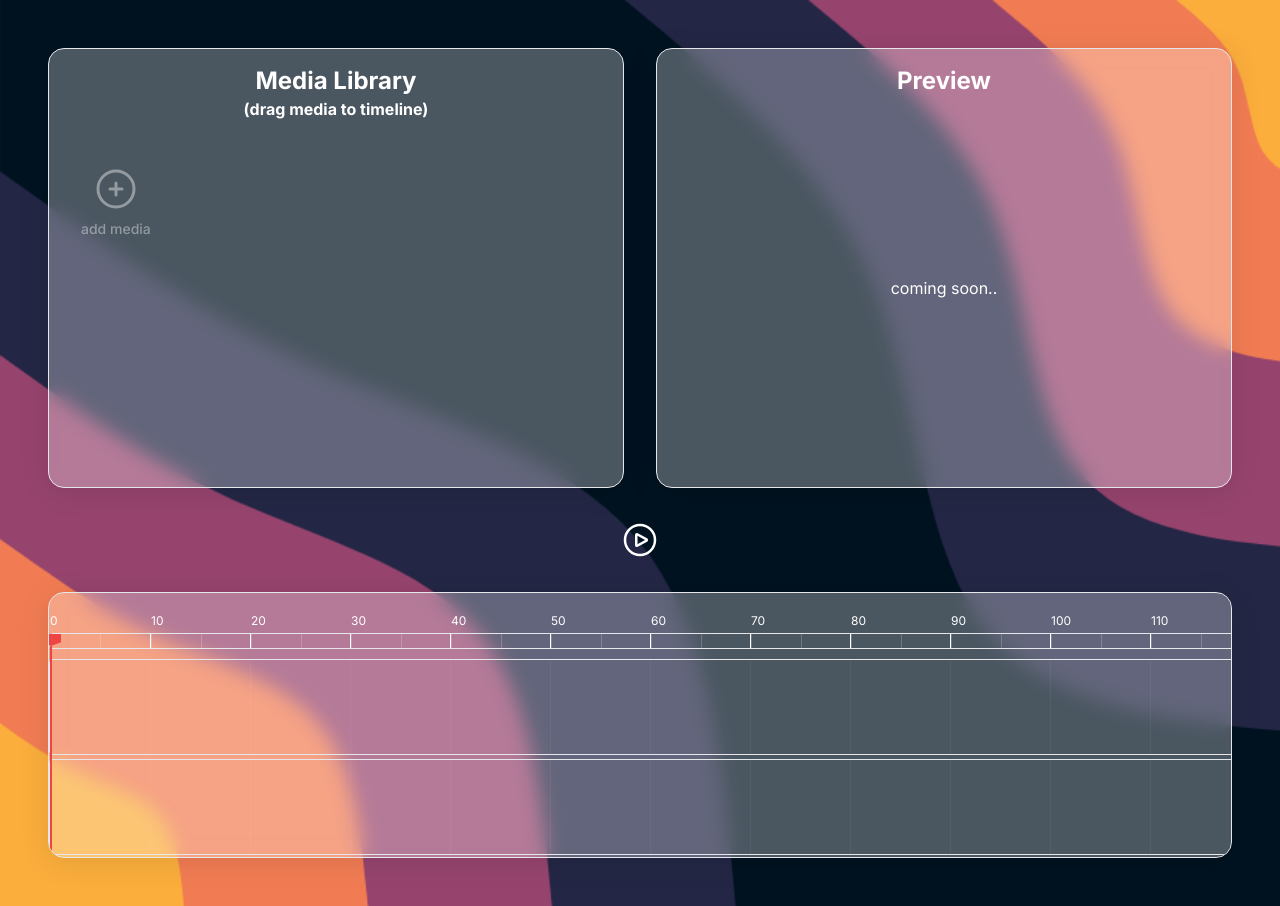
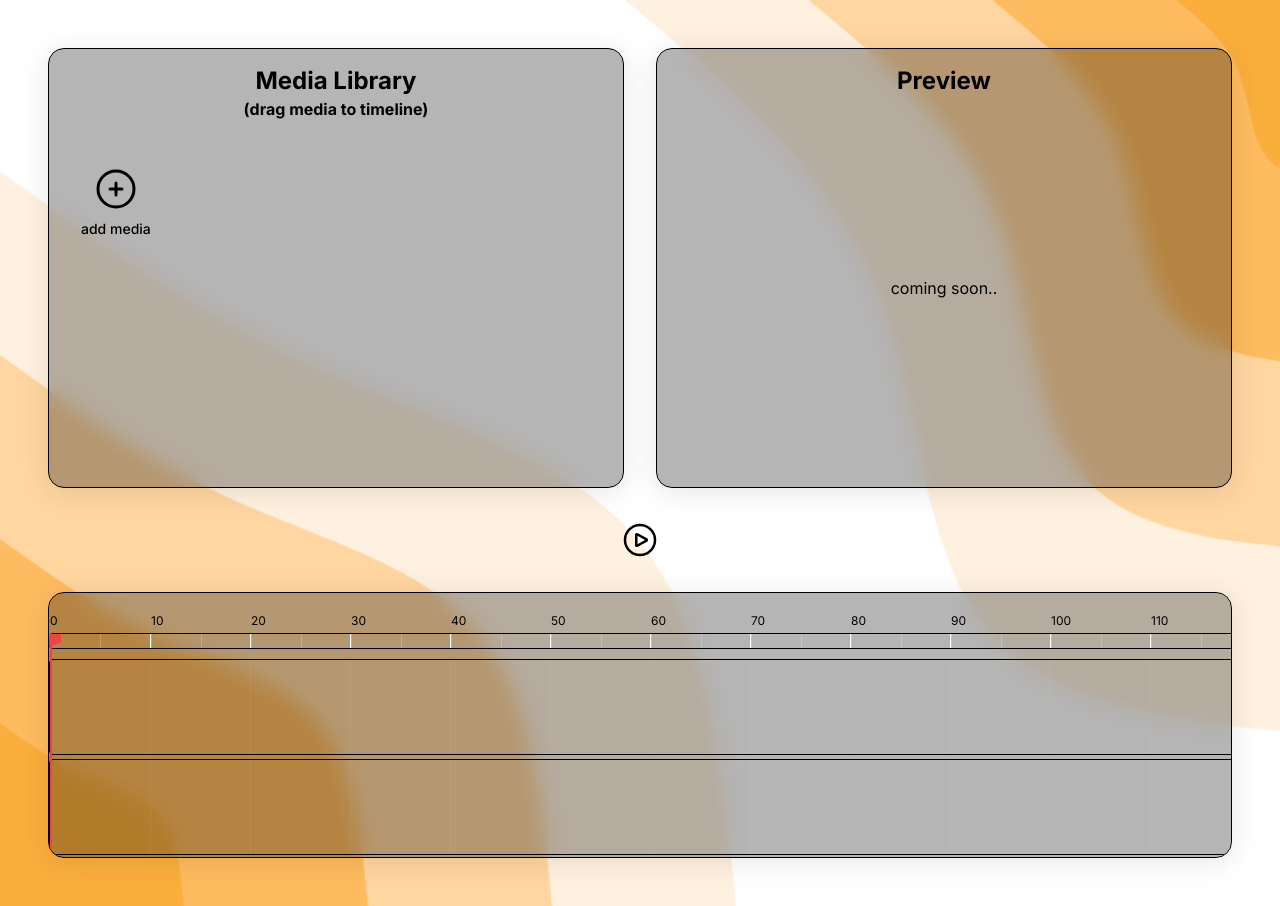
Before and after one commit to FrederickOB/mediaTimelineMockUp, a Next.js app: page / in a window 1280 px wide. Built offline with nearby package versions, Linux system fonts and the light colour scheme.

Commit message:
dark and light mode

```diff
--- a/src/app/components/MediaItem/MediaItem.jsx
+++ b/src/app/components/MediaItem/MediaItem.jsx
@@ -4,7 +4,7 @@ import { TrashIcon } from "@heroicons/react/24/outline";
 const MediaItem = ({ media, deleteItem, index }) => {
   return (
     <div
-      className={`flex flex-col justify-between rounded-lg items-start border-2 ${
+      className={`flex flex-col justify-between rounded-lg items-start border-2 dark:border-white border-black ${
         colors[media?.type]
       } h-[85%] absolute z-10 p-2 ml-1`}
       style={{ width: media?.duration || 100, left: media?.leftOffset || 0 }}
@@ -12,7 +12,7 @@ const MediaItem = ({ media, deleteItem, index }) => {
       <div className="flex justify-between w-full">
         {icons[media?.type]}
         <TrashIcon
-          className="w-5 h-5 cursor-pointer text-white/60"
+          className="w-5 h-5 cursor-pointer text-black dark:text-white/60"
           onClick={() => deleteItem(index)}
         />
       </div>
--- a/src/app/components/MediaLibrary/MediaLibrary.js
+++ b/src/app/components/MediaLibrary/MediaLibrary.js
@@ -7,7 +7,7 @@ const MediaLibrary = () => {
   const [media, setMedia] = useState([]);
   //   console.log(media);
   return (
-    <div className="h-full p-4 overflow-y-scroll border rounded-lg glass shadow-xl text-white">
+    <div className="h-full p-4 overflow-y-scroll border dark:border-white border-black rounded-lg glass shadow-xl text-black dark:text-white">
       <h1 className="text-2xl font-bold text-center">Media Library</h1>
       <h1 className="font-bold text-center">{"(drag media to timeline)"}</h1>
       <div className="p-4">
@@ -17,7 +17,7 @@ const MediaLibrary = () => {
                 <MediaPreview key={idx} mediaItem={items} id={idx} />
               ))
             : null}
-          <div className="flex w-full h-full py-2 mb-10 text-sm font-medium leading-4 text-white/40 ite hover:text-white">
+          <div className="flex w-full h-full py-2 mb-10 text-sm font-medium leading-4 text-black dark:text-white/40 ite hover:text-black dark:text-white">
             <label
               htmlFor="media"
               className="flex flex-col items-center justify-center space-y-2 cursor-pointer"
--- a/src/app/components/MediaLibrary/MediaPreview.js
+++ b/src/app/components/MediaLibrary/MediaPreview.js
@@ -14,9 +14,9 @@ export const colors = {
 };
 
 export const icons = {
-  audio: <MicrophoneIcon className="w-6 h-6 text-white/40" />,
-  video: <VideoCameraIcon className="w-6 h-6 text-white/40" />,
-  image: <PhotoIcon className="w-6 h-6 text-white/40" />,
+  audio: <MicrophoneIcon className="w-6 h-6 text-black dark:text-white/40" />,
+  video: <VideoCameraIcon className="w-6 h-6 text-black dark:text-white/40" />,
+  image: <PhotoIcon className="w-6 h-6 text-black dark:text-white/40" />,
 };
 
 const MediaPreview = ({ mediaItem, id }) => {
--- a/src/app/components/Timeline/Timeline.jsx
+++ b/src/app/components/Timeline/Timeline.jsx
@@ -19,7 +19,7 @@ const Timeline = ({
   const subdivision_width = indicators_width / (n_subdivision + 1);
   return (
     <div
-      className={` min-w-fit w-full border rounded  ${
+      className={` min-w-fit w-full border dark:border-white border-black rounded  ${
         divisions ? "divide-white" : "divide-white/5"
       } divide-x flex ${height}`}
       ref={containerRef}
--- a/src/app/components/Timeline/TimelineContainer.jsx
+++ b/src/app/components/Timeline/TimelineContainer.jsx
@@ -42,7 +42,7 @@ const TimelineContainer = () => {
       <div>
         <PlayCircleIcon
           className={`w-10 h-10 ${
-            play ? "text-red-400" : "text-white"
+            play ? "text-red-400" : "text-black dark:text-white"
           } cursor-pointer`}
           onClick={() => setPlay((prev) => !prev)}
         />
@@ -50,7 +50,7 @@ const TimelineContainer = () => {
       <div
         ref={containerRef}
         onDragOver={handleDragOver}
-        className="relative glass shadow-xl rounded text-white border  w-full h-full max-w-full pt-8 space-y-2 overflow-x-scroll"
+        className="relative glass shadow-xl rounded text-black dark:text-white border dark:border-white border-black  w-full h-full max-w-full pt-8 space-y-2 overflow-x-scroll"
       >
         <Cursor onPlay={play} />
         <Timeline height="min-h-[1rem]" divisions={true} />
--- a/src/app/globals.css
+++ b/src/app/globals.css
@@ -16,6 +16,16 @@
   }
 } */
 
+:root {
+  --background: 0, 0, 0, 0.29;
+}
+
+@media (prefers-color-scheme: dark) {
+  :root {
+    --background: 255, 255, 255, 0.29;
+  }
+}
+
 /* body {
   color: rgb(var(--foreground-rgb));
   background: linear-gradient(
@@ -26,14 +36,14 @@
     rgb(var(--background-start-rgb));
 } */
 
-body {
-  background-image: url("/bg.png");
+/* body {
+  background-image: url(var(--background));
   background-size: cover;
-}
+} */
 
 .glass {
   /* From https://css.glass */
-  background: rgba(255, 255, 255, 0.29);
+  background: rgba(var(--background));
   border-radius: 16px;
   box-shadow: 0 4px 30px rgba(0, 0, 0, 0.1);
   backdrop-filter: blur(9.8px);
--- a/src/app/layout.js
+++ b/src/app/layout.js
@@ -11,7 +11,14 @@ export const metadata = {
 export default function RootLayout({ children }) {
   return (
     <html lang="en">
-      <body className={inter.className}>{children}</body>
+      <body
+        className={
+          inter.className +
+          ' bg-[url("/bgw.png")] dark:bg-[url("/bg.png")] bg-cover'
+        }
+      >
+        {children}
+      </body>
     </html>
   );
 }
--- a/src/app/page.js
+++ b/src/app/page.js
@@ -28,7 +28,7 @@ export default function Home() {
       <main className="flex flex-col items-center justify-between w-full p-12 space-y-8 lg:min-h-screen">
         <div className="grid w-full h-[55vh] grid-cols-1 gap-8 lg:grid-cols-2">
           <MediaLibrary />
-          <div className="flex flex-col p-4 text-white items-center justify-between h-full border glass shadow-xl">
+          <div className="flex flex-col p-4 text-black dark:text-white items-center justify-between h-full border dark:border-white border-black glass shadow-xl">
             <h1 className="text-2xl font-bold text-center">Preview</h1>
             <div className=" h-[90%] flex items-center justify-center">
               <p>coming soon.. </p>
```
Also changed, not shown: public/bgw.png (added).
